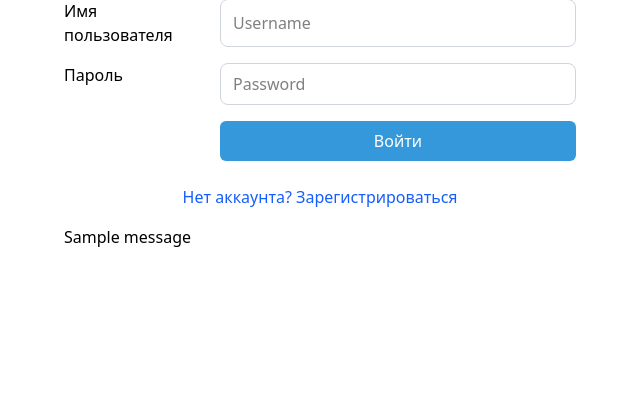
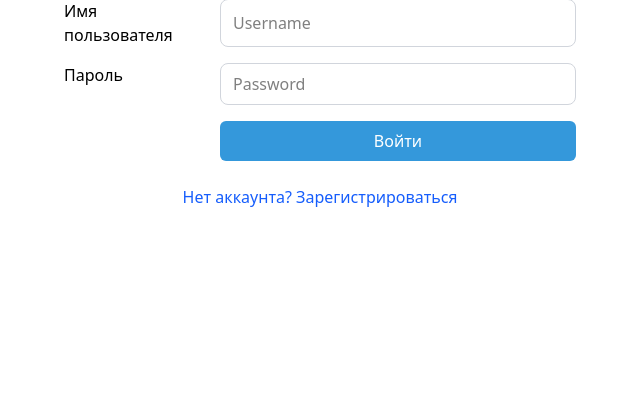
Before and after one commit to rauaan/KMG-crud-app, a Flask app: page /auth/login in a window 1280 px wide. Shown: the part 81-500 px from the top of the page, without its empty margins (320-960 px from the left). Run offline with Flask 3, Linux system fonts and the light colour scheme; tables that the repository leaves empty hold one stand-in row (values such as "Sample post"); one stand-in notice (Sample message) is shown; style sheets or scripts are compiled from the project's sources.

Commit message:
fixed login error displays

```diff
--- a/app/routes/auth.py
+++ b/app/routes/auth.py
@@ -54,7 +54,7 @@ def login():
 
             return redirect(next_page or url_for("index"))
 
-        flash("Неверное имя пользователя или пароль.", "warning")
+        form.username.errors.append("Неверное имя пользователя или пароль.")
 
     return render_template("auth/login.html", form=form)
 
--- a/app/templates/auth/login.html
+++ b/app/templates/auth/login.html
@@ -32,16 +32,9 @@
     </a>
 </div>
 
-{% with messages = get_flashed_messages(with_categories=true) %}
-    {% if messages %}
-        <div class="mx-auto mt-4 max-w-lg">
-            {% for category, message in messages %}
-                <div class="{{ category }}">
-                    {{ message }}
-                </div>
-            {% endfor %}
-        </div>
-    {% endif %}
-{% endwith %}
-
+<div class="text-center">
+    {% for error in form.username.errors%}
+        <p class="mt-1 text-sm text-red-600">{{ error }}</p>
+    {% endfor %}
+</div>
 {% endblock %}
```
